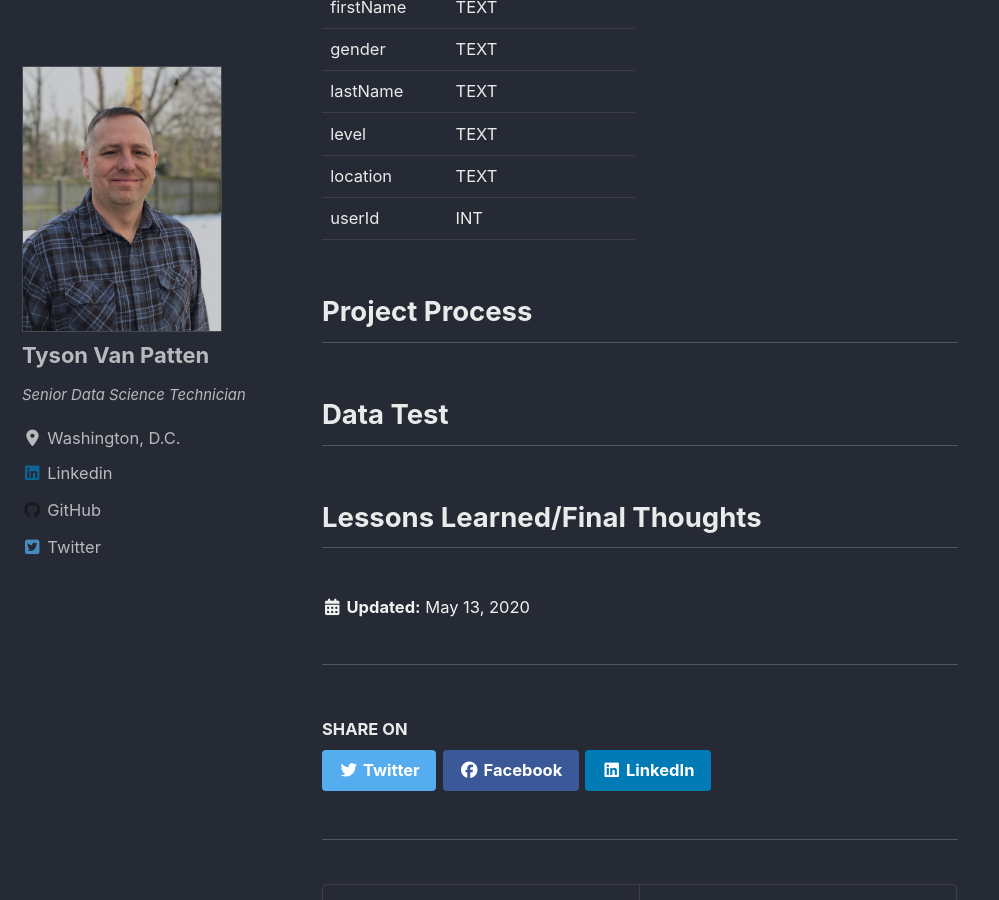
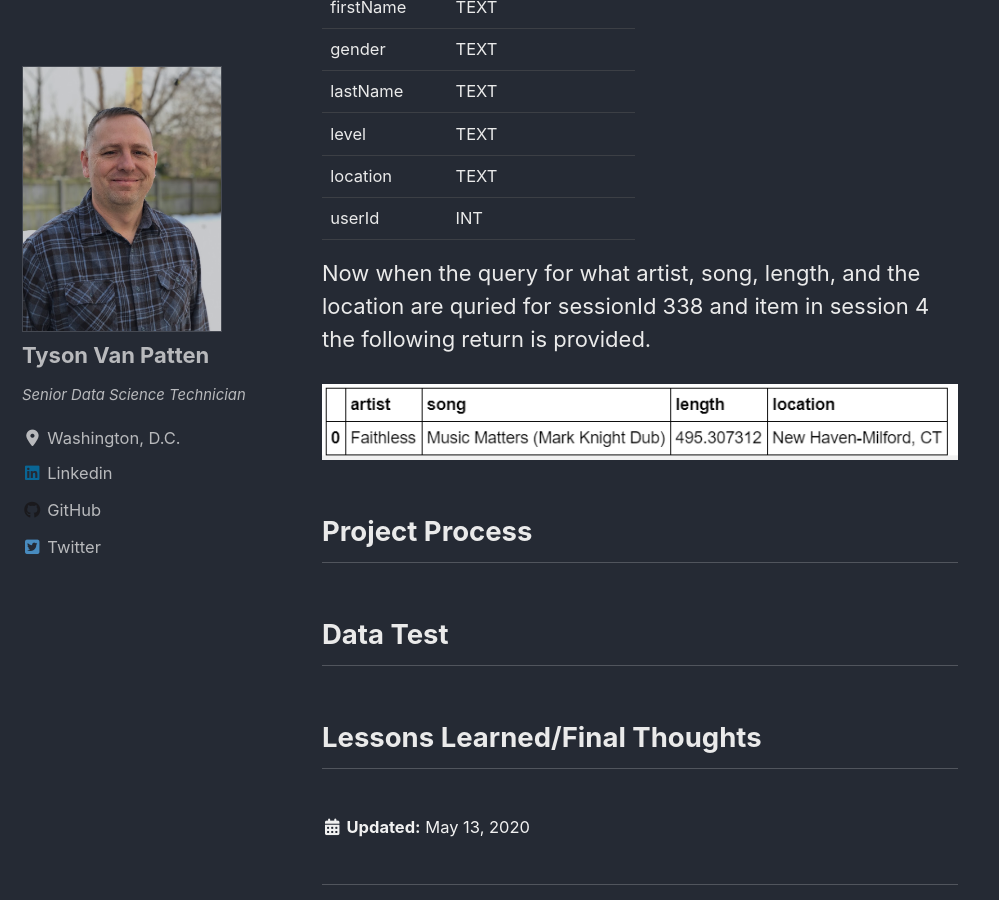
Before and after one commit to tvanpat/tvanpat, a Jekyll site: the page built from _portfolio/data_model_cassandra.md, in a window 1280 px wide and 900 px high, scrolled down 4796 px. Shown: the whole window, without its empty margins (0-999 px from the left). Built offline with Jekyll 4.4.1, drawn with Linux system fonts in a browser that asks for light colours; cached includes are drawn as plain includes; nearby versions of some CDN libraries; comment, search, counter and statistics services are not loaded.

Commit message:
updated spacing

```diff
--- a/_portfolio/data_model_cassandra.md
+++ b/_portfolio/data_model_cassandra.md
@@ -92,6 +92,11 @@ In the Sparkify database there is a session for each time a user logs in and an
 | userId  | INT                |  |
 
 
+Now when the query for what artist, song, length, and the location are quried for sessionId 338 and item in session 4 the following return is provided.
+
+<img src="/images/port/cassandra_model/query_1.png" alt="Query 1 Return">
+
+
 <h2> Project Process </h2>
 
 
```
